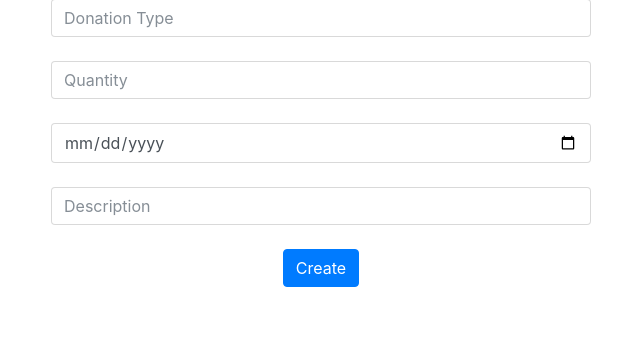
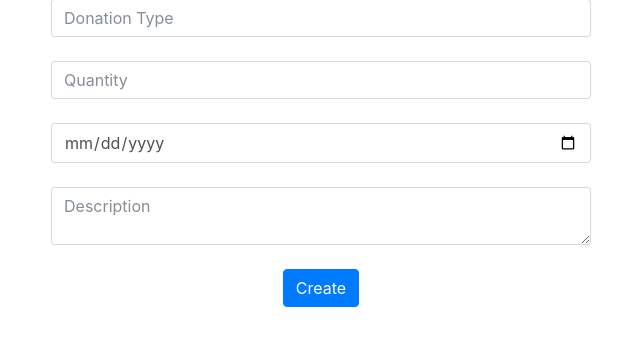
Before and after one commit to jgarcia17/iDonify, a PHP site: page /user/donations.php in a window 1280 px wide. Shown: the part 153-499 px from the top of the page, without its empty margins (319-959 px from the left). Run offline with PHP 8.4, Linux system fonts and the light colour scheme.

Commit message:
Update to field in donations form

```diff
--- a/user/donations.php
+++ b/user/donations.php
@@ -43,7 +43,7 @@
 					<input class="form-control" type="text" name="type" placeholder="Donation Type"><br>
 					<input class="form-control" type="text" name="qty" placeholder="Quantity"><br>
 					<input class="form-control" type="date" name="date"><br>
-					<input class="form-control" type="text" name="description" placeholder="Description"><br>
+					<textarea class="form-control" name="description" placeholder="Description"></textarea><br>
 					<button class="btn btn-primary" type="submit" name="submit">Create</submit><br>
 				</form>
 
```
